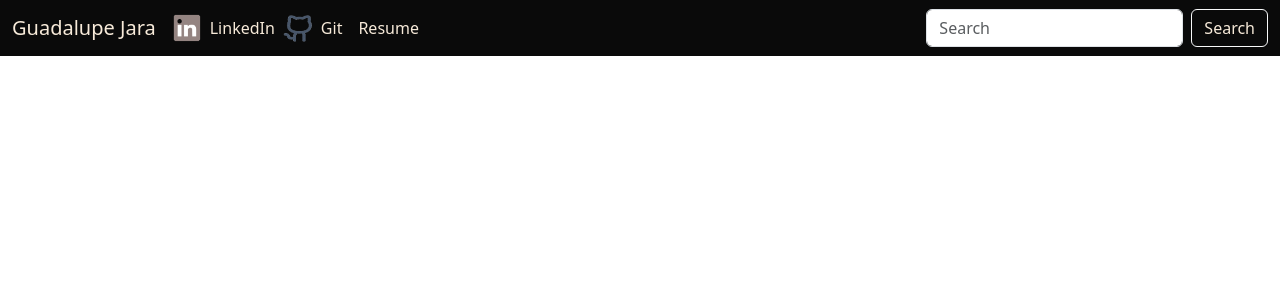
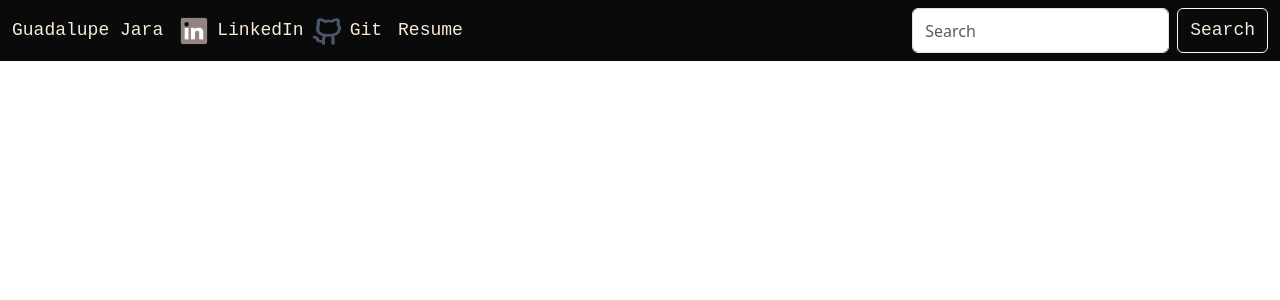
Before and after one commit to guadalupejara/JaraPortfolio.github.io, a React (Create React App) app: page / in a window 1280 px wide. Shown: the top 300 px of the page. Built offline with nearby package versions, Linux system fonts and the light colour scheme.

Commit message:
changed text font

```diff
--- a/src/Components/NavBar/TopNavBar.css
+++ b/src/Components/NavBar/TopNavBar.css
@@ -10,7 +10,10 @@
 .navbar-text-color, a:visited {
   color:rgb(247, 234, 217)
 }
-
+.navbar-text {
+  font-family:'Courier New', Courier, monospace;
+  font-size:large;
+}
 a:hover, button:hover {
 background-color: rgb(195,118,34);
 opacity: 0.75;
--- a/src/Components/NavBar/TopNavBar.jsx
+++ b/src/Components/NavBar/TopNavBar.jsx
@@ -13,7 +13,7 @@ function TopNavBar() {
     <React.Fragment>
      <nav className="navbar navbar-expand-lg navbar-bg-color">
   <div className="container-fluid">
-    <a className="navbar-brand navbar-text-color" href="/home">Guadalupe Jara</a>
+    <a className="navbar-brand navbar-text-color navbar-text" href="/home">Guadalupe Jara</a>
     <button className="navbar-toggler" type="button" data-bs-toggle="collapse" data-bs-target="#navbarScroll" aria-controls="navbarScroll" aria-expanded="false" aria-label="Toggle navigation">
       <span className="navbar-toggler-icon"></span>
     </button>
@@ -23,24 +23,24 @@ function TopNavBar() {
     <li className="nav-item">
   <div className="icon-anchor-container">
     <img className="navbar-img" src={linkedin} alt="LinkedIn" />
-    <a className="nav-link navbar-text-color" target="_blank" rel="noreferrer" href="https://www.linkedin.com/in/guadalupejara0614/">LinkedIn</a>
+    <a className="nav-link navbar-text-color navbar-text" target="_blank" rel="noreferrer" href="https://www.linkedin.com/in/guadalupejara0614/">LinkedIn</a>
   </div>
 </li>
         <li className="nav-item">
         <div className="icon-anchor-container">
         <img className="navbar-img" src={git} alt="Git" />
-          <a className="nav-link navbar-text-color" target="_blank" rel="noreferrer" href="https://github.com/lupe0614">Git</a>
+          <a className="nav-link navbar-text-color navbar-text" target="_blank" rel="noreferrer" href="https://github.com/lupe0614">Git</a>
           </div>
         </li>
         <li className="nav-item">
-          <button className="nav-link navbar-text-color" onClick={togglePDFViewer}>
+          <button className="nav-link navbar-text-color navbar-text" onClick={togglePDFViewer}>
             Resume
           </button>
         </li>
       </ul>
       <form className="d-flex" role="search">
         <input className="form-control me-2" type="search" placeholder="Search" aria-label="Search"/>
-        <button className="btn border-light navbar-text-color" type="submit">Search</button>
+        <button className="btn border-light navbar-text-color navbar-text" type="submit">Search</button>
       </form>
     </div>
   </div>
```
